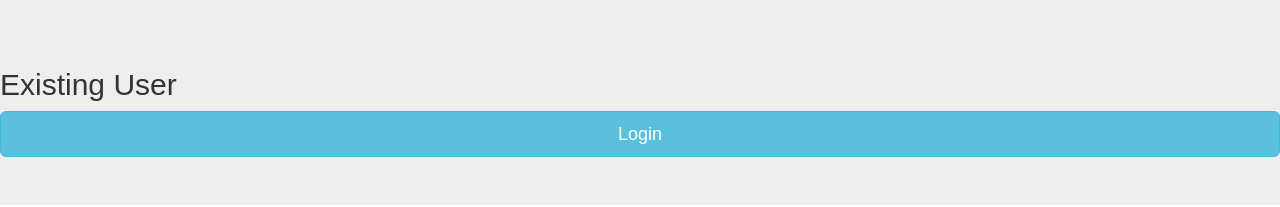
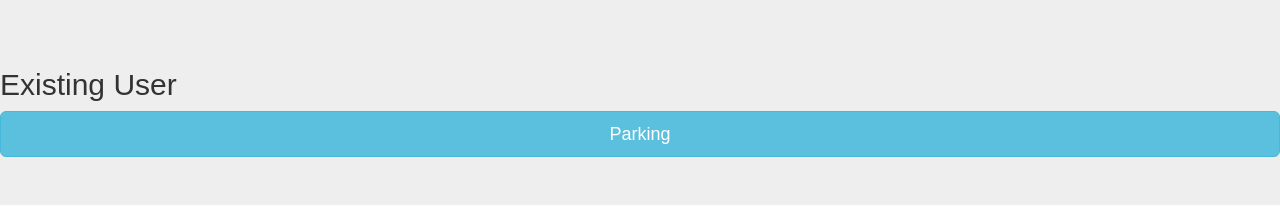
Before and after one commit to jeffhongxiao/campus-parking, a React (Create React App) app: page /parking in a window 1280 px wide. Shown: the top 207 px of the page. Built offline with nearby package versions, Linux system fonts and the light colour scheme.

Commit message:
first routing using react-router

```diff
--- a/package.json
+++ b/package.json
@@ -6,6 +6,7 @@
     "react": "^16.1.1",
     "react-bootstrap": "^0.31.5",
     "react-dom": "^16.1.1",
+    "react-router": "^3.2.0",
     "react-scripts": "1.0.17"
   },
   "scripts": {
--- a/src/components/Body.js
+++ b/src/components/Body.js
@@ -6,11 +6,11 @@ const Body = () => (
   <div>
     <Jumbotron>
       <h2>Existing User</h2>
-      <Button href='#/login' bsStyle="info" bsSize="large" block>Login</Button>
+      <Button href='#/parking/' bsStyle="info" bsSize="large" block>Parking</Button>
     </Jumbotron>
     <Jumbotron>
       <h2>New User</h2>
-      <Button href='#/register' bsStyle="primary" bsSize="large" block>Register</Button>
+      <Button href='#/register/' bsStyle="primary" bsSize="large" block>Register</Button>
     </Jumbotron>
   </div>
 )
--- a/src/index.js
+++ b/src/index.js
@@ -4,5 +4,14 @@ import './index.css';
 import App from './components/App';
 import registerServiceWorker from './registerServiceWorker';
 
-ReactDOM.render(<App />, document.getElementById('root'));
+import { Router, Route, hashHistory } from 'react-router'
+import Parking from './modules/Parking.js'
+
+ReactDOM.render((
+  <Router history={hashHistory}>
+    <Route path="/" component={App}></Route>
+    <Route path="/parking/" component={Parking}></Route>
+  </Router>
+), document.getElementById('root'));
+
 registerServiceWorker();
--- /dev/null
+++ b/src/modules/Parking.js
@@ -0,0 +1,7 @@
+import React from 'react'
+
+const Parking = () => (
+  <div>Parking page</div>
+)
+
+export default Parking
```
